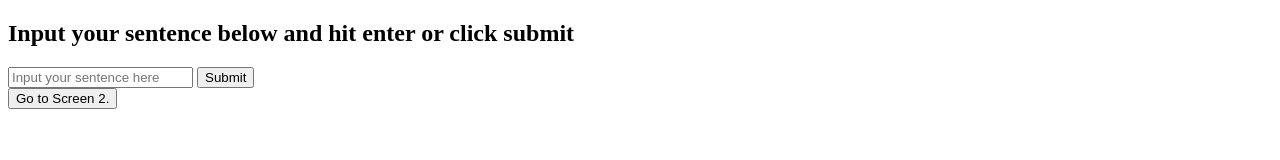
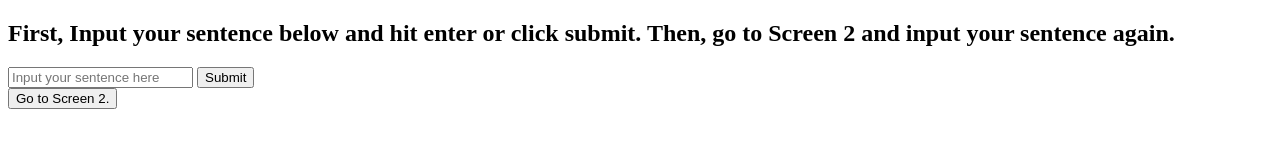
Before and after one commit to ChristianGrinch/DGP-Solver, a plain HTML site: page index.html in a window 1280 px wide. Drawn offline with Linux system fonts and the light colour scheme.

Commit message:
Update index.html

```diff
--- a/index.html
+++ b/index.html
@@ -8,7 +8,7 @@
 <body>
     <script src="dictionary.js"></script>
     <div id="screen1">
-      <h2>Input your sentence below and hit enter or click submit</h2>
+      <h2>First, Input your sentence below and hit enter or click submit. Then, go to Screen 2 and input your sentence again.</h2>
       <form id="sentenceForm">
           <!--Sentence input box-->
           <input type="text" placeholder="Input your sentence here" id="sentenceInput">
```
